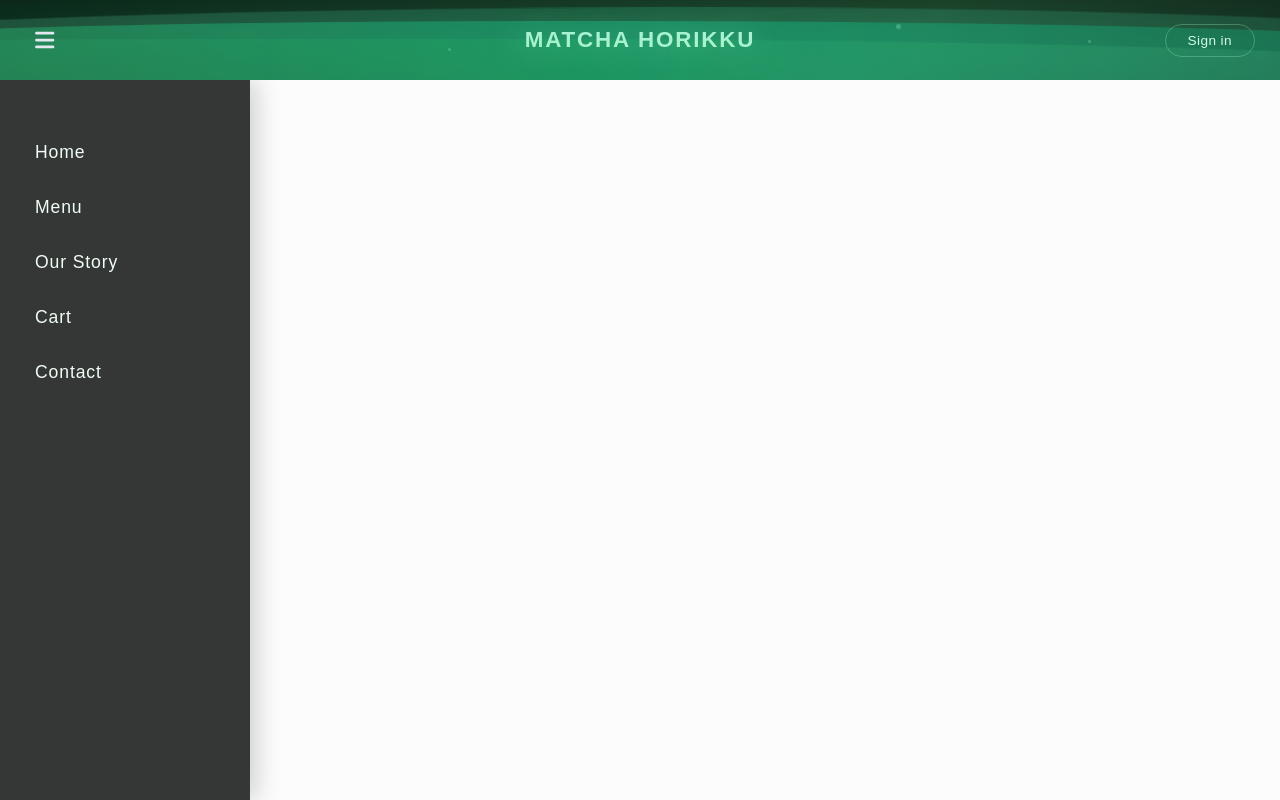
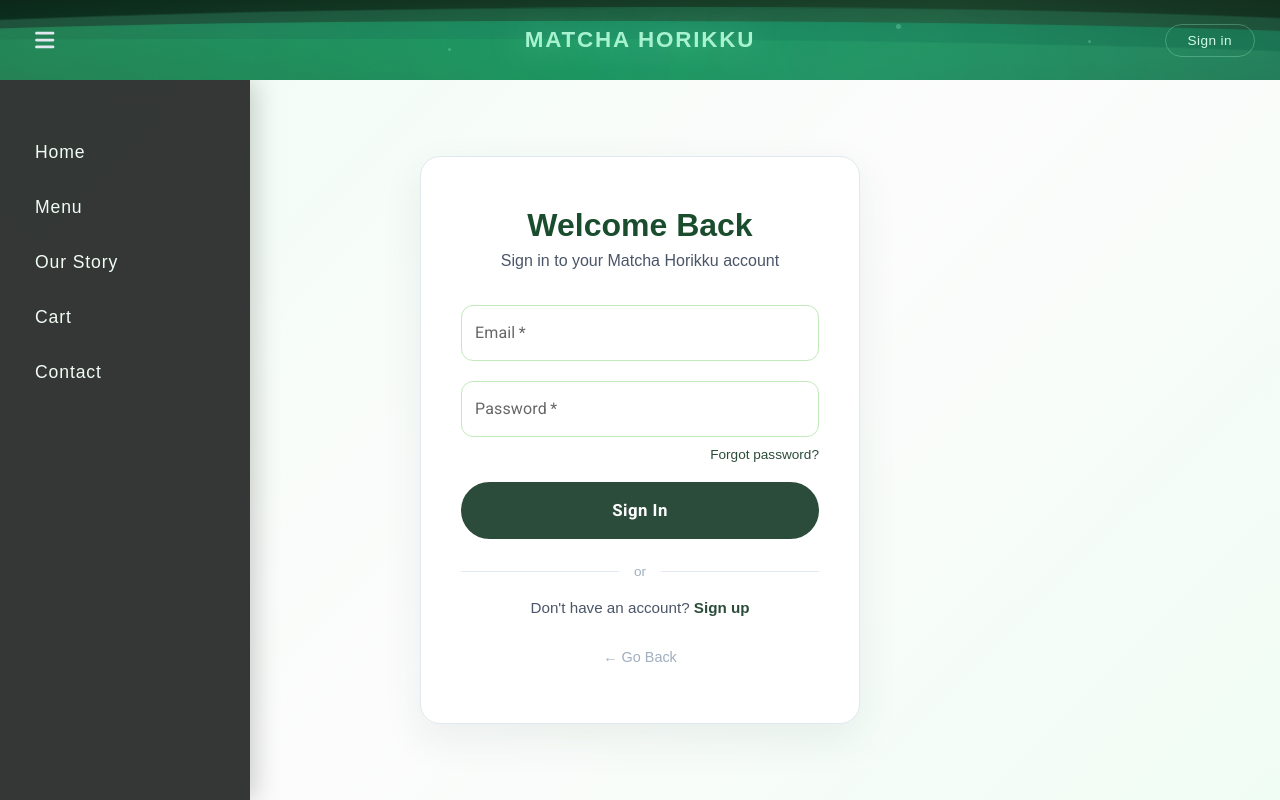
Before and after one commit to hadiafyouni/matcha-web, a React (Vite) app: page /signin in a window 1280 px wide. Built offline with nearby package versions, Linux system fonts and the light colour scheme.

Commit message:
added the sign in page

```diff
--- a/src/App/App.jsx
+++ b/src/App/App.jsx
@@ -8,6 +8,7 @@
 import ProductDetail from "../ProductDetail/ProductDetail";
 import OurStory from "../OurStory/OurStory";
 import Cart from "../Cart/Cart";
+import SignIn from "../SignIn/SignIn";
 import { CartProvider } from "../context/CartContext";
 
 export default function App() {
@@ -37,6 +38,7 @@
             <Route path="/menu/:id" element={<ProductDetail />} />
             <Route path="/story" element={<OurStory />} />
             <Route path="/cart" element={<Cart />} />
+            <Route path="/signin" element={<SignIn />} />
           </Routes>
         </main>
       </BrowserRouter>
--- a/src/Home/Header/Header.css
+++ b/src/Home/Header/Header.css
@@ -276,6 +276,7 @@
     cursor: pointer;
     letter-spacing: 0.03em;
     transition: all 0.3s ease;
+    text-decoration: none;
 }
 
 .signin-buttons:hover {
--- a/src/Home/Header/Header.jsx
+++ b/src/Home/Header/Header.jsx
@@ -33,9 +33,9 @@
                     <h1 className="logo">Matcha Horikku</h1>
                 </Link>
 
-                <button className="signin-buttons">
+                <Link to="/signin" className="signin-buttons">
                     Sign in
-                </button>
+                </Link>
             </nav>
         </header>
     );
--- /dev/null
+++ b/src/SignIn/SignIn.css
@@ -0,0 +1,128 @@
+.signin-page {
+    min-height: calc(100vh - var(--header-height));
+    display: flex;
+    justify-content: center;
+    align-items: center;
+    padding: 40px 20px;
+    background: linear-gradient(135deg, #f0fdf4 0%, #fcfcfc 50%, #f0fdf4 100%);
+}
+
+.signin-card {
+    width: 100%;
+    max-width: 440px;
+    background: white;
+    border-radius: 20px;
+    padding: 50px 40px;
+    border: 1px solid #e2e8f0;
+    box-shadow: 0 15px 40px rgba(44, 76, 59, 0.08);
+}
+
+/* Header */
+.signin-header {
+    text-align: center;
+    margin-bottom: 35px;
+}
+
+.signin-header h1 {
+    font-size: 2rem;
+    color: #1a4d2e;
+    margin: 0 0 8px;
+}
+
+.signin-header p {
+    font-size: 1rem;
+    color: #4a5568;
+    margin: 0;
+}
+
+/* Form */
+.signin-form {
+    display: flex;
+    flex-direction: column;
+    gap: 20px;
+}
+
+.forgot-link {
+    text-align: right;
+    font-size: 0.85rem;
+    color: #2c4c3b;
+    text-decoration: none;
+    margin-top: -10px;
+    transition: color 0.2s;
+}
+
+.forgot-link:hover {
+    color: #1a3a24;
+    text-decoration: underline;
+}
+
+/* Divider */
+.signin-divider {
+    display: flex;
+    align-items: center;
+    margin: 25px 0 20px;
+}
+
+.signin-divider::before,
+.signin-divider::after {
+    content: '';
+    flex: 1;
+    height: 1px;
+    background: #e2e8f0;
+}
+
+.signin-divider span {
+    padding: 0 15px;
+    color: #a0aec0;
+    font-size: 0.85rem;
+}
+
+/* Sign up prompt */
+.signup-prompt {
+    text-align: center;
+    color: #4a5568;
+    font-size: 0.95rem;
+    margin: 0 0 25px;
+}
+
+.signup-link {
+    color: #2c4c3b;
+    font-weight: 600;
+    text-decoration: none;
+    transition: color 0.2s;
+}
+
+.signup-link:hover {
+    color: #1a3a24;
+    text-decoration: underline;
+}
+
+/* Go Back */
+.go-back-btn {
+    display: block;
+    margin: 0 auto;
+    background: none;
+    border: none;
+    color: #a0aec0;
+    font-size: 0.9rem;
+    cursor: pointer;
+    padding: 8px 20px;
+    border-radius: 20px;
+    transition: all 0.3s ease;
+}
+
+.go-back-btn:hover {
+    color: #2c4c3b;
+    background: rgba(44, 76, 59, 0.05);
+}
+
+/* Responsive */
+@media (max-width: 480px) {
+    .signin-card {
+        padding: 35px 25px;
+    }
+
+    .signin-header h1 {
+        font-size: 1.6rem;
+    }
+}
--- /dev/null
+++ b/src/SignIn/SignIn.jsx
@@ -0,0 +1,98 @@
+import { useState } from 'react';
+import { Link, useNavigate } from 'react-router-dom';
+import { TextField, IconButton, InputAdornment } from '@mui/material';
+import { FontAwesomeIcon } from '@fortawesome/react-fontawesome';
+import { faEye, faEyeSlash } from '@fortawesome/free-solid-svg-icons';
+import PrimaryButton from '../components/PrimaryButton';
+import './SignIn.css';
+
+export default function SignIn() {
+    const navigate = useNavigate();
+    const [showPassword, setShowPassword] = useState(false);
+
+    // Matcha-themed MUI TextField styling
+    const textFieldSx = {
+        '& .MuiOutlinedInput-root': {
+            borderRadius: '12px',
+            '& fieldset': { borderColor: '#c2eaba' },
+            '&:hover fieldset': { borderColor: '#2c4c3b' },
+            '&.Mui-focused fieldset': { borderColor: '#2c4c3b' },
+        },
+        '& .MuiInputLabel-root.Mui-focused': { color: '#2c4c3b' },
+    };
+
+    return (
+        <div className="signin-page">
+            <div className="signin-card">
+
+                <div className="signin-header">
+                    <h1>Welcome Back</h1>
+                    <p>Sign in to your Matcha Horikku account</p>
+                </div>
+
+                <form className="signin-form" onSubmit={(e) => e.preventDefault()}>
+                    <TextField
+                        label="Email"
+                        type="email"
+                        fullWidth
+                        required
+                        sx={textFieldSx}
+                    />
+
+                    <TextField
+                        label="Password"
+                        type={showPassword ? 'text' : 'password'}
+                        fullWidth
+                        required
+                        sx={textFieldSx}
+                        InputProps={{
+                            endAdornment: (
+                                <InputAdornment position="end">
+                                    <IconButton onClick={() => setShowPassword(prev => !prev)} edge="end">
+                                        <FontAwesomeIcon
+                                            icon={showPassword ? faEyeSlash : faEye}
+                                            style={{ fontSize: '0.9rem', color: '#4a5568' }}
+                                        />
+                                    </IconButton>
+                                </InputAdornment>
+                            )
+                        }}
+                    />
+
+                    <a href="#" className="forgot-link">Forgot password?</a>
+
+                    <PrimaryButton
+                        type="submit"
+                        sx={{
+                            backgroundColor: '#2c4c3b',
+                            color: 'white',
+                            borderColor: '#2c4c3b',
+                            padding: '12px',
+                            fontSize: '1.05rem',
+                            '&:hover': {
+                                backgroundColor: '#1a3a24',
+                                borderColor: '#1a3a24',
+                                color: 'white',
+                            }
+                        }}
+                    >
+                        Sign In
+                    </PrimaryButton>
+                </form>
+
+                <div className="signin-divider">
+                    <span>or</span>
+                </div>
+
+                <p className="signup-prompt">
+                    Don't have an account? <Link to="/signin" className="signup-link">Sign up</Link>
+                </p>
+
+                <button className="go-back-btn" onClick={() => navigate(-1)}>
+                    ← Go Back
+                </button>
+
+            </div>
+        </div>
+    );
+}
```
